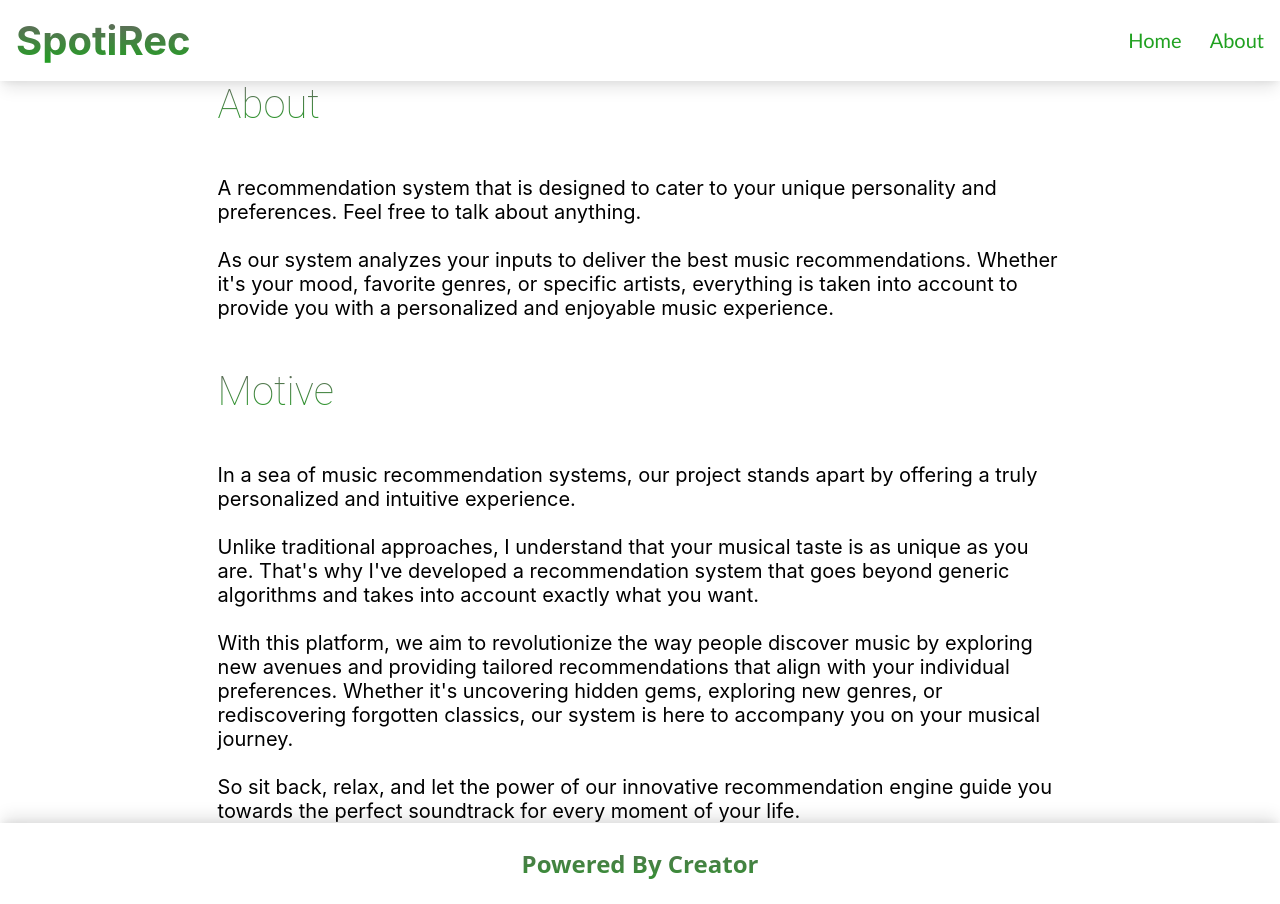
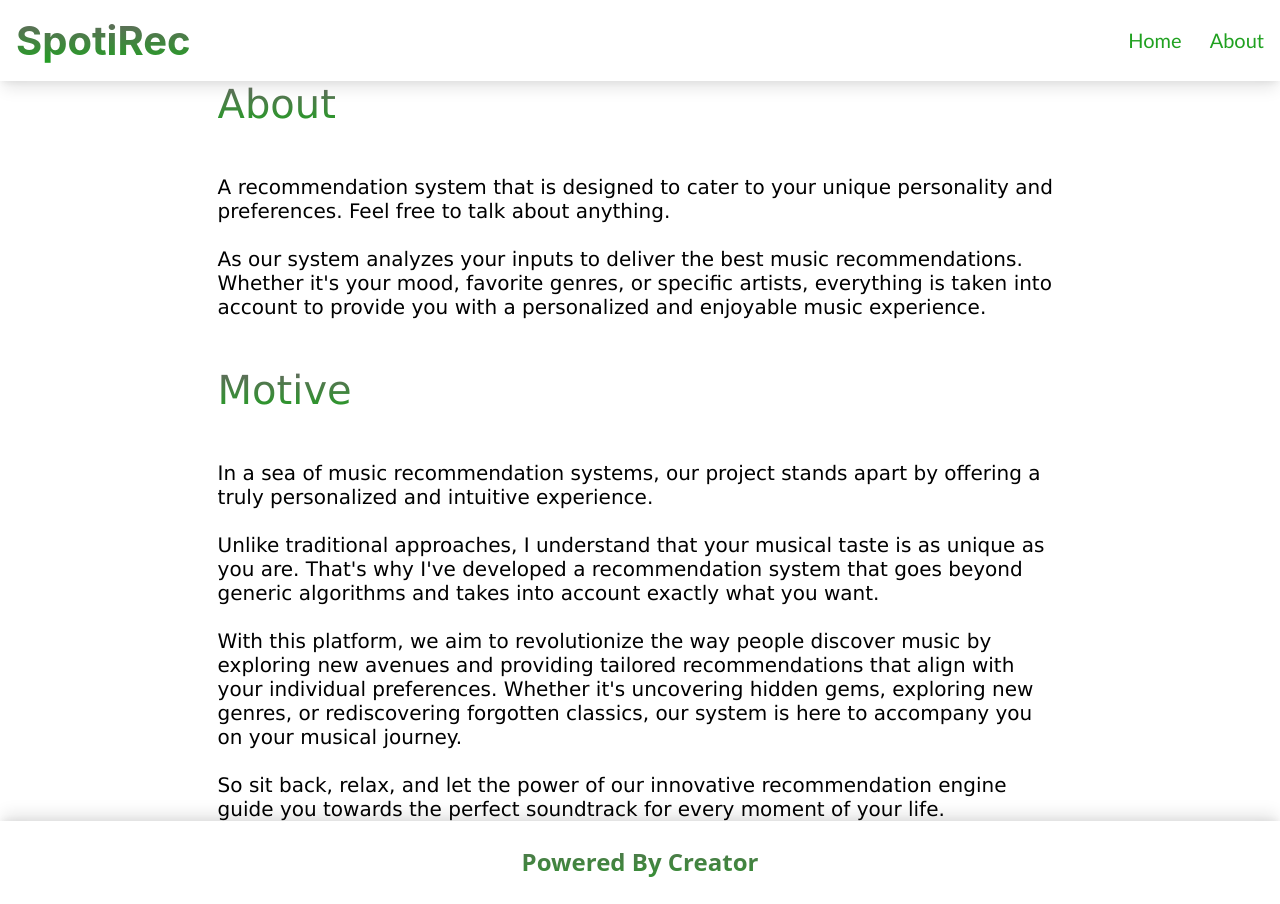
Before and after one commit to ferasdahrooge/SpotiRec, a React (Create React App) app in the folder frontend/: page /about in a window 1280 px wide. Built offline with nearby package versions, Linux system fonts and the light colour scheme.

Commit message:
CHANGE FONT

```diff
--- a/frontend/src/Content/About/About.scss
+++ b/frontend/src/Content/About/About.scss
@@ -1,6 +1,7 @@
 .About {
   margin: 0 auto;
-
+  font-family: "Lucida Sans", "Lucida Sans Regular", "Lucida Grande",
+    "Lucida Sans Unicode", Geneva, Verdana, sans-serif;
   width: 66%;
   font-size: 20px;
 }
--- a/frontend/src/Content/Home/Home.scss
+++ b/frontend/src/Content/Home/Home.scss
@@ -29,5 +29,6 @@
   -webkit-background-clip: text;
   -webkit-text-fill-color: transparent;
   font-weight: 10;
-  font-family: "Roboto", sans-serif;
+  font-family: "Lucida Sans", "Lucida Sans Regular", "Lucida Grande",
+    "Lucida Sans Unicode", Geneva, Verdana, sans-serif;
 }
```
